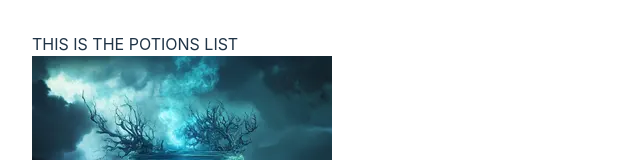
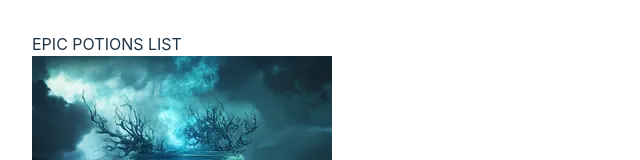
Before and after one commit to PinkiWinkii/asier-arguinchona-intcli2425, a React (Vite) app: page / in a window 1280 px wide. Shown: the top 160 px of the page, without its empty margins (0-640 px from the left). Built offline with nearby package versions, Linux system fonts and the light colour scheme.

Commit message:
[MAIN][UPDATE] Styles

```diff
--- a/src/App.tsx
+++ b/src/App.tsx
@@ -60,7 +60,7 @@ function App() {
 
   return (
     <>
-      <p className='text-2xl text-center'>THIS IS THE POTIONS LIST</p>
+      <p className='text-4xl text-center'>EPIC POTIONS LIST</p>
       <PotionList potions={showingPotions}></PotionList>
       <Filters
         onEffectChange={handleEffectChange}
--- a/src/components/PotionList.tsx
+++ b/src/components/PotionList.tsx
@@ -15,7 +15,7 @@ const PotionList: React.FC<PotionList> = ({potions}) => {
   }
 
   return (
-    <div className="flex flex-col bg-slate-500 w-[100%] bg-opacity-0">
+    <div className="flex flex-col bg-slate-500 w-[100%] bg-opacity-0 mt-8">
 
       {potionRows.map((row, rowIndex) => (
         <div key={rowIndex} className="flex flex-col">
```
